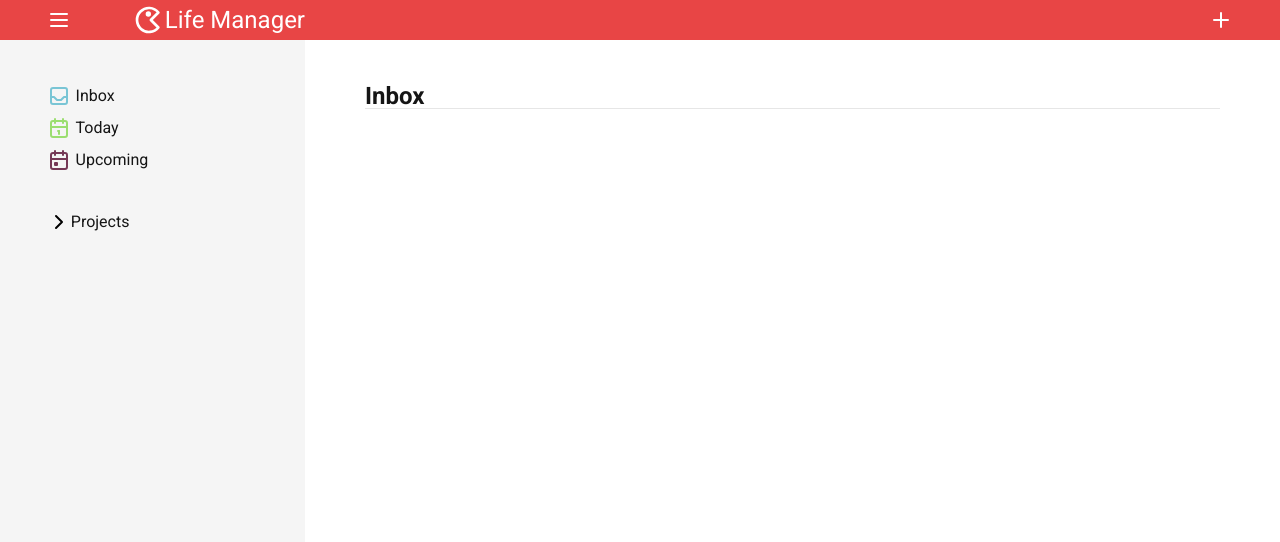
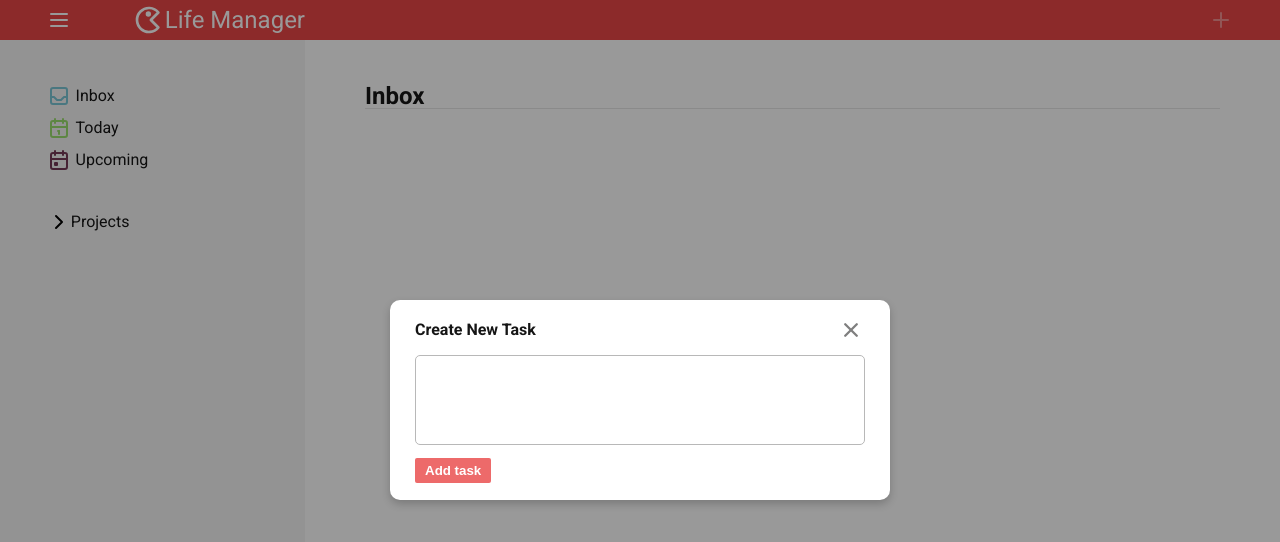
Before and after one commit to alessandrovinciabc/life-manager, a website built with webpack: page index.html in a window 1280 px wide. Both pictures are taken after a click on the button 1221 px from the left and 20 px from the top of the page. Built offline with nearby package versions, Linux system fonts and the light colour scheme.

Commit message:
Show prompt and mask when add task button is clicked

```diff
--- a/css/main.css
+++ b/css/main.css
@@ -78,6 +78,12 @@ body {
 
 .btn-header:hover {
   background-color: #ed6a6a;
+  cursor: pointer;
+}
+
+.btn-header.inactive:hover {
+  background-color: unset;
+  cursor: none;
 }
 
 .tooltip {
@@ -104,11 +110,13 @@ body {
   visibility: visible;
 }
 
+.tooltip:hover > .tooltip-text.inactive {
+  visibility: hidden;
+}
+
 .header-icon-menu {
   filter: invert(99%) sepia(0%) saturate(2%) hue-rotate(262deg) brightness(106%)
     contrast(101%);
-
-  cursor: pointer;
 }
 
 .header-icon-logo {
@@ -121,8 +129,6 @@ body {
 .header-icon-plus {
   filter: invert(99%) sepia(0%) saturate(2%) hue-rotate(262deg) brightness(106%)
     contrast(101%);
-
-  cursor: pointer;
 }
 
 /*Main*/
@@ -282,7 +288,7 @@ body {
   visibility: hidden;
 }
 
-button.inactive {
+.btn-add.inactive {
   opacity: 40%;
 }
 
--- a/src/index.js
+++ b/src/index.js
@@ -8,30 +8,34 @@ import { areEqual, getNextOccurrence } from './models/time/date-util.js';
 
 import { createTodoCalendar } from './models/todo/todo-calendar.js';
 
-let testTodo = createTodo('Eat an apple');
-testTodo.dueDate = createDate('day', 7);
-console.log(getNextOccurrence(testTodo.dueDate));
+import { createEventListeners } from './views/prompt.js';
 
-let todos = [];
-todos.push(
-  createTodo('Do something important', 0, createDate('daymonth', 20, 'may'))
-);
-todos.push(createTodo('Buy new shoes', 0, createDate('daymonth', 30, 'jun')));
-todos.push(createTodo('Do a flip', 0, createDate('full', 31, 'march', 2021)));
+createEventListeners();
 
-let calendar = createTodoCalendar();
-let proj = calendar.project.create('Inbox', 'red');
-let proj2 = calendar.project.create('Lifestyle', 'green');
+// let testTodo = createTodo('Eat an apple');
+// testTodo.dueDate = createDate('day', 7);
+// console.log(getNextOccurrence(testTodo.dueDate));
 
-let label = proj.label.add('Health');
-let label2 = proj2.label.add('Shopping');
+// let todos = [];
+// todos.push(
+//   createTodo('Do something important', 0, createDate('daymonth', 20, 'may'))
+// );
+// todos.push(createTodo('Buy new shoes', 0, createDate('daymonth', 30, 'jun')));
+// todos.push(createTodo('Do a flip', 0, createDate('full', 31, 'march', 2021)));
 
-proj.todo.add(testTodo, label);
-proj.todo.add(todos[0]);
+// let calendar = createTodoCalendar();
+// let proj = calendar.project.create('Inbox', 'red');
+// let proj2 = calendar.project.create('Lifestyle', 'green');
 
-proj2.todo.add(todos[1]);
-proj2.todo.add(todos[2], label2);
-calendar.refresh(getToday().value.year);
-console.log(calendar.get());
+// let label = proj.label.add('Health');
+// let label2 = proj2.label.add('Shopping');
+
+// proj.todo.add(testTodo, label);
+// proj.todo.add(todos[0]);
+
+// proj2.todo.add(todos[1]);
+// proj2.todo.add(todos[2], label2);
+// calendar.refresh(getToday().value.year);
+// console.log(calendar.get());
 
 //document.body.innerText = `${testTodo.id}\n${testTodo.title}\n${testTodo.priority}\n${testTodo.dueDate.value}\n${testTodo.checked}`;
--- /dev/null
+++ b/src/views/dom.js
@@ -0,0 +1,11 @@
+export default {
+  header: {
+    menu: document.querySelector('button.btn-menu'),
+    add: document.querySelector('button.btn-add'),
+  },
+  prompt: {
+    taskAdder: document.querySelector('.prompt.add-task'),
+    projectAdder: document.querySelector('.prompt.add-project'),
+  },
+  mask: document.querySelector('.mask'),
+};
--- /dev/null
+++ b/src/views/mask.js
@@ -0,0 +1,27 @@
+import DOM from './dom.js';
+
+let _hideTooltips = () => {
+  let tooltipElements = document.querySelectorAll('.tooltip-text');
+
+  tooltipElements.forEach((el) => {
+    el.classList.toggle('inactive');
+  });
+};
+
+let mask = {
+  toggle() {
+    DOM.mask.classList.toggle('inactive');
+
+    _hideTooltips();
+  },
+  isActive() {
+    let hasInactiveClass = DOM.mask.classList.includes('inactive');
+    if (hasInactiveClass) {
+      return false;
+    } else {
+      return true;
+    }
+  },
+};
+
+export default mask;
--- /dev/null
+++ b/src/views/prompt.js
@@ -0,0 +1,36 @@
+import DOM from './dom.js';
+import mask from './mask.js';
+
+let createPrompt = (element) => {
+  return {
+    get() {
+      return element;
+    },
+    toggle() {
+      element.classList.toggle('inactive');
+    },
+    isActive() {
+      let hasInactiveClass = element.classList.includes('inactive');
+      if (hasInactiveClass) {
+        return false;
+      } else {
+        return true;
+      }
+    },
+  };
+};
+
+let prompts = {
+  taskAdd: createPrompt(DOM.prompt.taskAdder),
+  projectAdd: createPrompt(DOM.prompt.projectAdder),
+};
+
+let createEventListeners = () => {
+  DOM.header.add.addEventListener('click', function (e) {
+    mask.toggle();
+    prompts.taskAdd.toggle();
+    this.classList.toggle('inactive');
+  });
+};
+
+export { createEventListeners };
```
